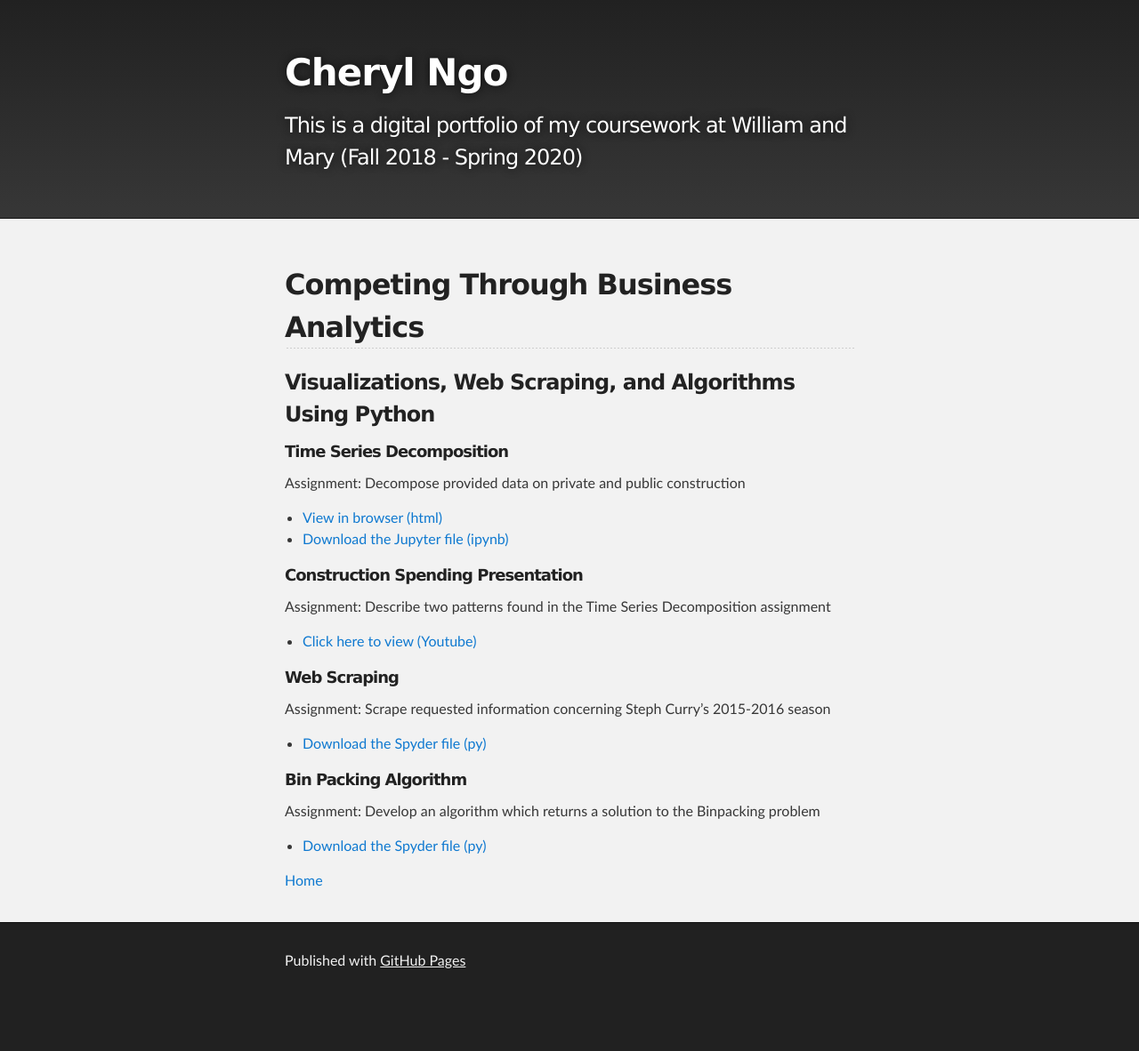
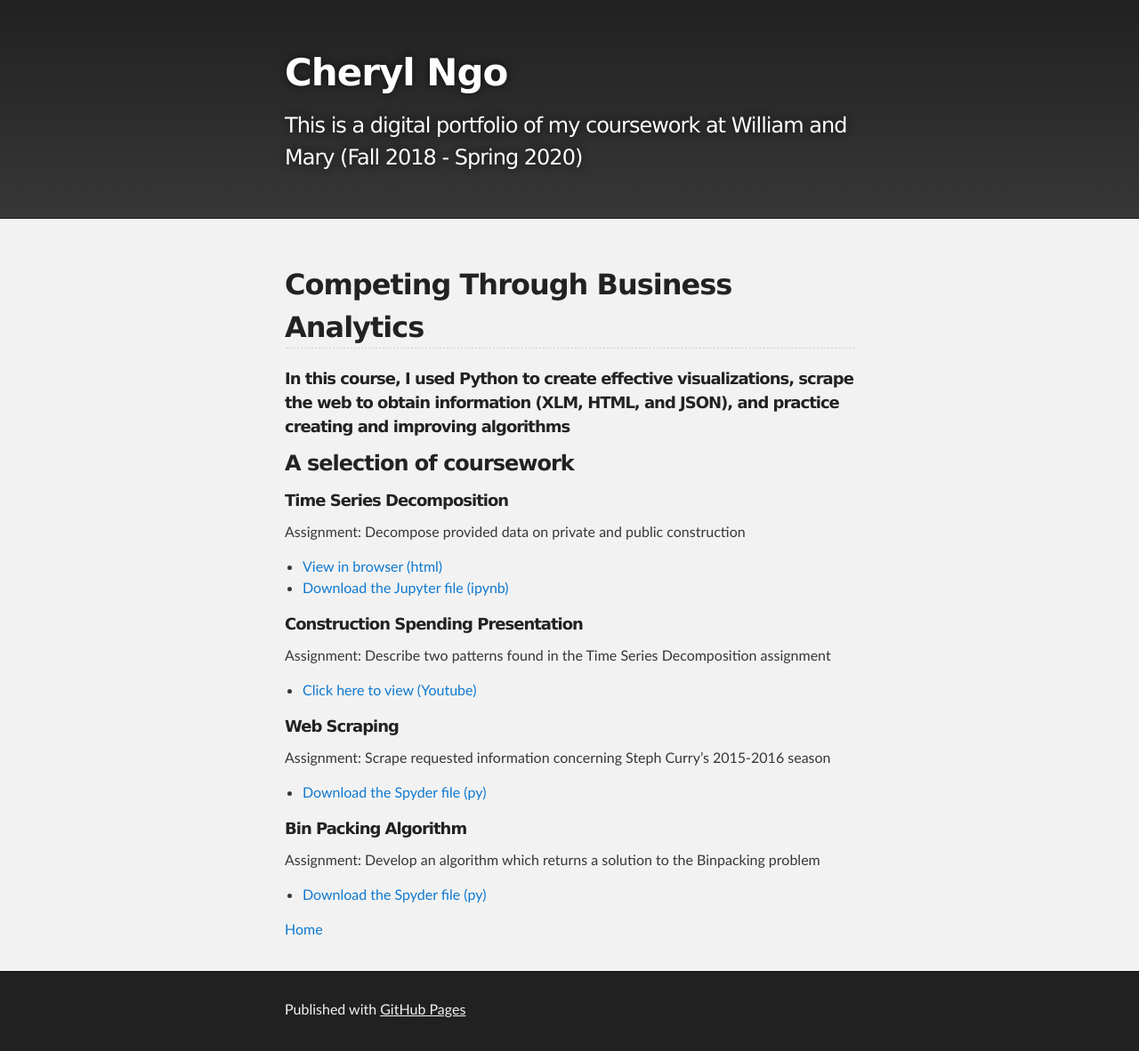
Before and after one commit to Cherylngo/cherylngo.github.io, a Jekyll site: the page built from CTBA/index.md, in a window 1280 px wide. Shown: the whole page at 89% size. Built offline with Jekyll 4.4.1, drawn with Linux system fonts in a browser that asks for light colours; our own code applies the rules of GitHub Pages for plain Markdown files; before the commit the page ends 1127 px from its top, so only the background shows below that.

Commit message:
Update index.md

```diff
--- a/CTBA/index.md
+++ b/CTBA/index.md
@@ -5,8 +5,9 @@ Semester: Spring 2019
 ---
 
 ## Competing Through Business Analytics
-### Visualizations, Web Scraping, and Algorithms Using Python
+##### In this course, I used Python to create effective visualizations, scrape the web to obtain information (XLM, HTML, and JSON), and practice creating and improving algorithms
 
+### A selection of coursework
 ##### Time Series Decomposition
 Assignment: Decompose provided data on private and public construction
 - [View in browser (html)](M3Graphing.html)
```
